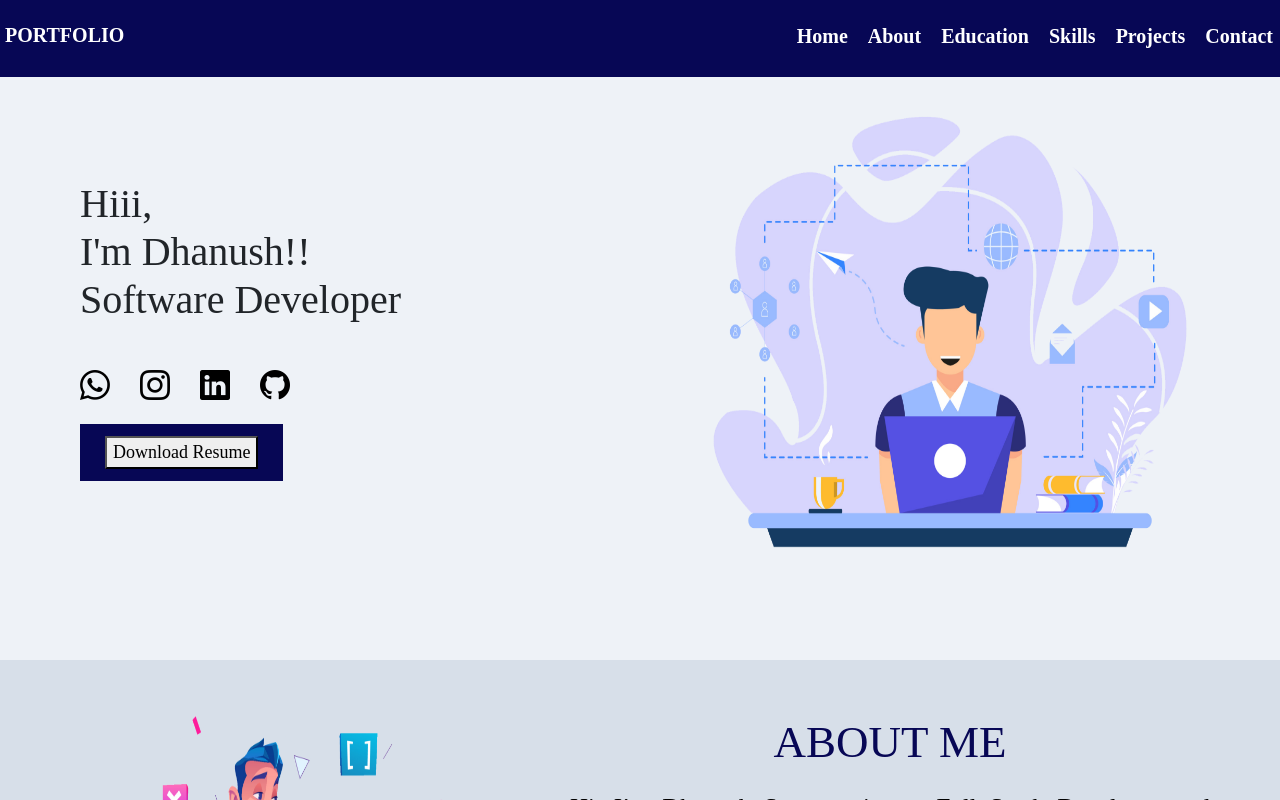
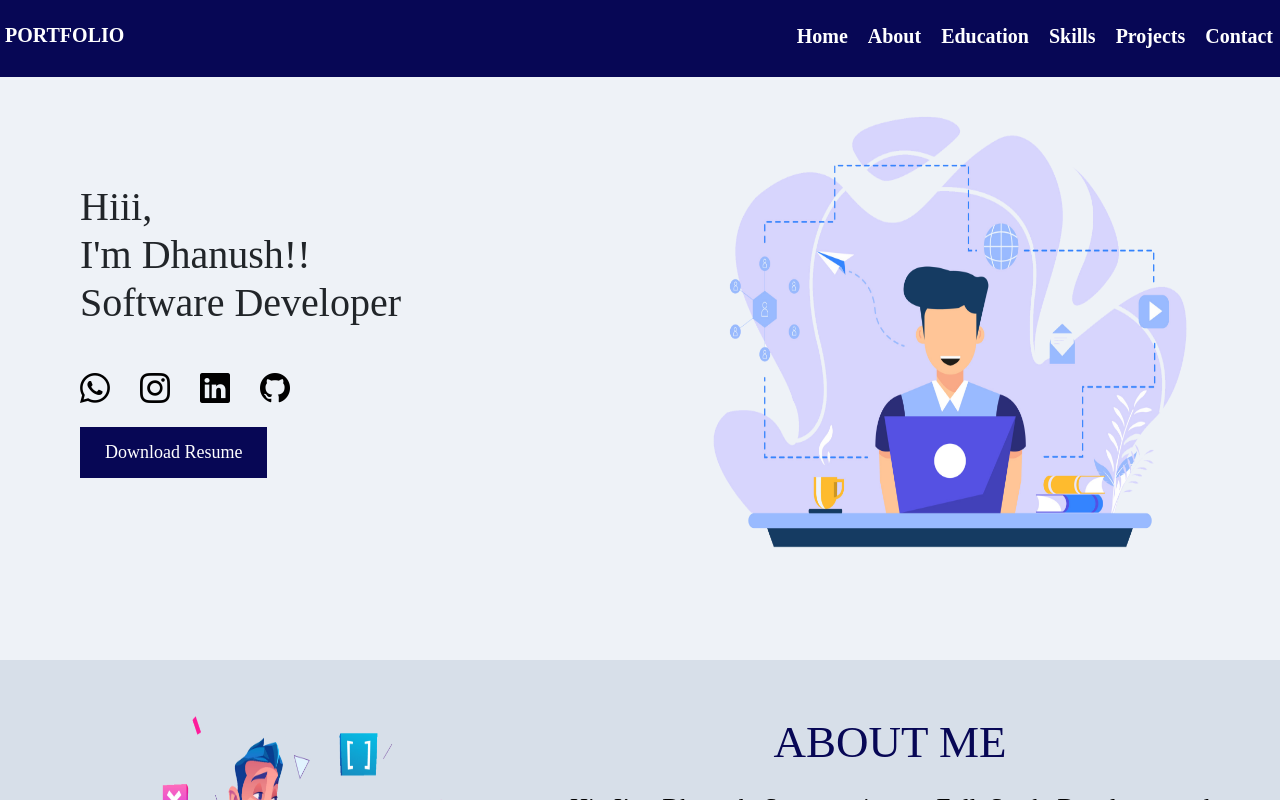
Before and after one commit to dhanushsathish96/portfolio, a React (Vite) app: page /#home in a window 1280 px wide. Shown: the top 800 px of the page. Built offline with nearby package versions, Linux system fonts and the light colour scheme.

Commit message:
Initial commit

```diff
--- a/src/About.css
+++ b/src/About.css
@@ -40,11 +40,10 @@
     .about p{
         flex-direction: column;
         align-items: center;
+        text-align: justify;
     }
 
-    .name p{
-      text-align: justify;
-    }
+
 
     .imge{
       order:2;
--- a/src/Home.jsx
+++ b/src/Home.jsx
@@ -28,7 +28,7 @@ function Home() {
         </a>
         </div>
         <div className="but">
-        <a href="/Dhanush Resume .pdf" download className="resume-btn"><button>Download Resume</button></a>
+        <a href="/Dhanush Resume .pdf" download className="resume-btn">Download Resume</a>
     </div>
     </div>
 
```
